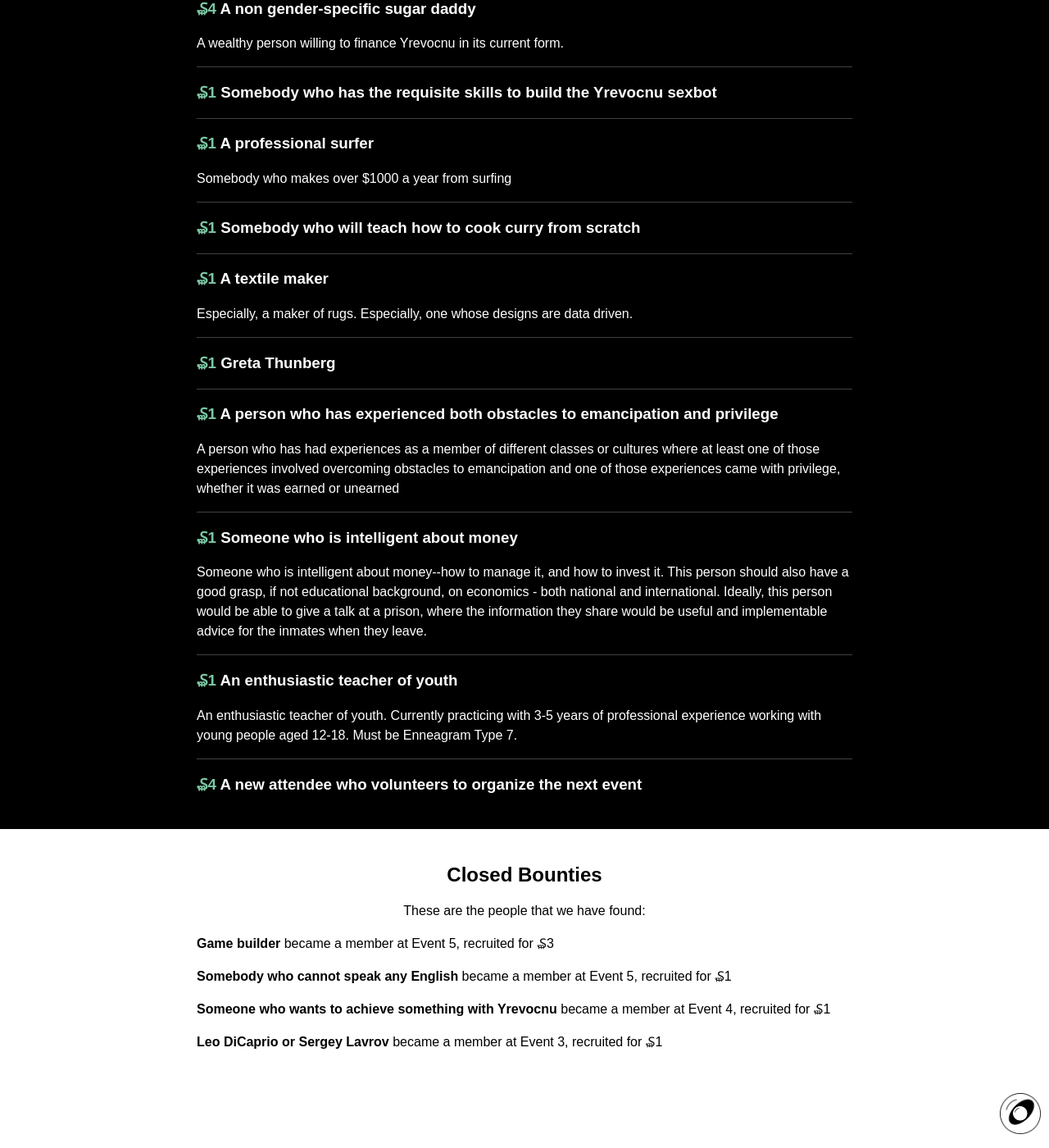
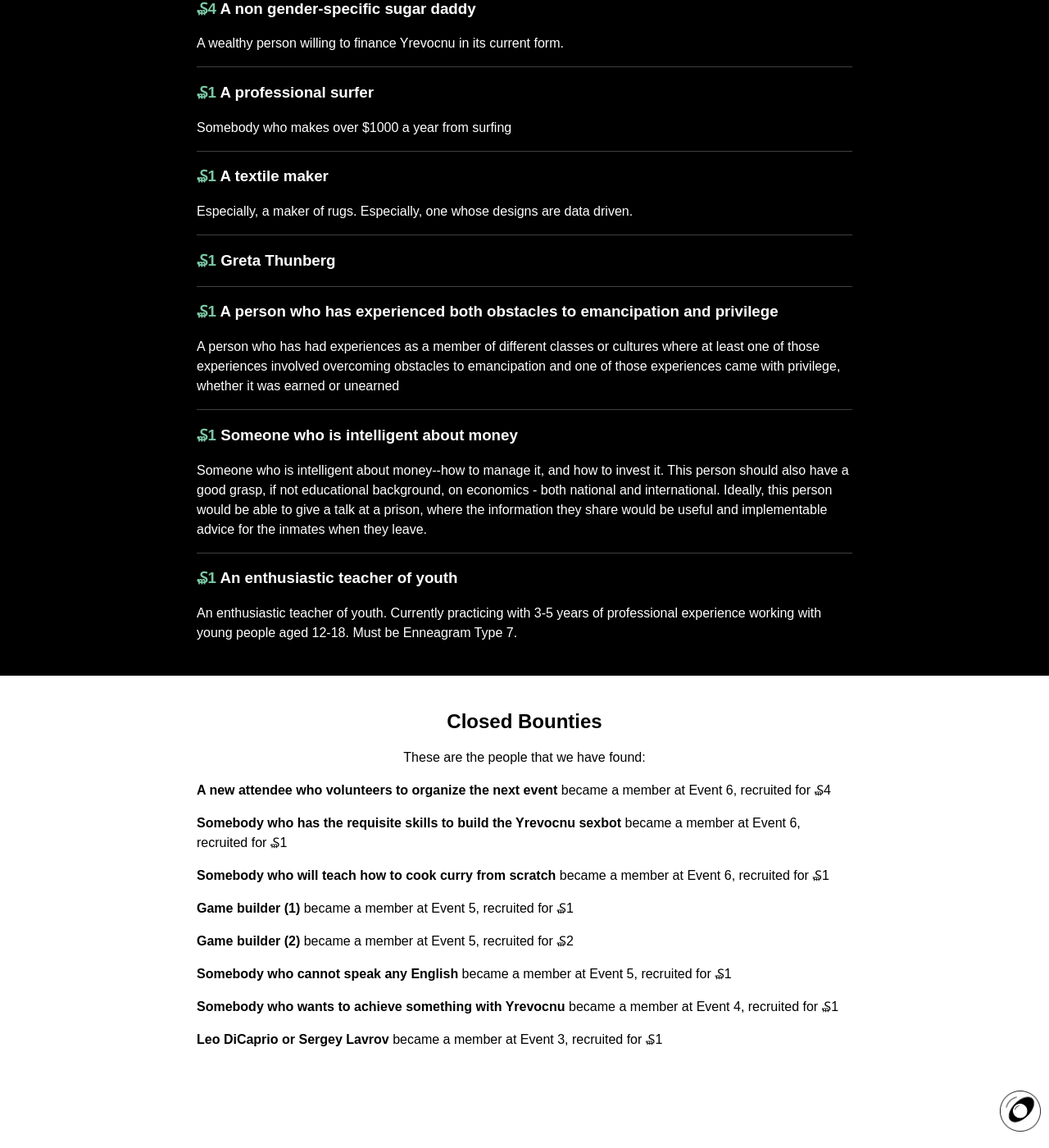
Before and after one commit to yrevocnu/yrevocnu.github.io, a Jekyll site: the page built from bounties.md, in a window 1280 px wide and 1400 px high, scrolled down 771 px. Shown: the whole window at 82% size. Built offline with Jekyll 4.4.1, drawn with Linux system fonts in a browser that asks for light colours.

Commit message:
updating bounty data (generated from tiamat/infinite-score) and bounty page layout

```diff
--- a/_data/bounties.yml
+++ b/_data/bounties.yml
@@ -1,89 +1,93 @@
+closed:
+- bounty: 4
+  closed: 6
+  open: 2
+  short: A new attendee who volunteers to organize the next event
+- bounty: 1
+  closed: 6
+  open: 3
+  short: Somebody who has the requisite skills to build the Yrevocnu sexbot
+- bounty: 1
+  closed: 6
+  open: 3
+  short: Somebody who will teach how to cook curry from scratch
+- bounty: 1
+  closed: 5
+  long: Somebody that will work directly with us on the project of building a video
+    game.
+  open: 4
+  short: Game builder (1)
+- bounty: 2
+  closed: 5
+  long: Somebody that will work directly with us on the project of building a video
+    game.
+  open: 4
+  short: Game builder (2)
+- bounty: 1
+  closed: 5
+  open: 4
+  short: Somebody who cannot speak any English
+- bounty: 1
+  closed: 4
+  long: A person who actively wants to achieve something with Yrevocnu members at
+    the Future Ball, such as learning and/or teaching something at an introductory
+    level, after having had their recruiter explain their Yrevocnu experiences. If
+    multiple individuals fulfill this requirement, preference will go to collaborations
+    with specific existing members (which may include the recruiter). In other words,
+    bringing a buddy you want to do something with is an ideal example.
+  open: 2
+  short: Somebody who wants to achieve something with Yrevocnu
+- bounty: 1
+  closed: 3
+  open: 2
+  short: Leo DiCaprio or Sergey Lavrov
 open:
-  - short: An Ambedkarite
-    bounty: ₷1
-    open: Event 4
-
-  - short: Noam Chomsky
-    bounty: ₷1
-    open: Event 4
-
-  - short: Coleman Hughes or Chloe Valdary
-    bounty: ₷1
-    open: Event 4
-
-  - short: A special education teacher
-    bounty: ₷1
-    open: Event 3
-
-  - short: Gardner Gould
-    bounty: ₷1
-    open: Event 3
-
-  - short: A non gender-specific sugar daddy
-    bounty: ₷4
-    long: A wealthy person willing to finance Yrevocnu in its current form.
-    open: Event 3
-
-  - short: Somebody who has the requisite skills to build the Yrevocnu sexbot
-    bounty: ₷1
-    open: Event 3
-
-  - short: A professional surfer
-    bounty: ₷1
-    long: Somebody who makes over $1000 a year from surfing
-    open: Event 3
-
-  - short: Somebody who will teach how to cook curry from scratch
-    bounty: ₷1
-    open: Event 3
-
-  - short: A textile maker
-    bounty: ₷1
-    long: Especially, a maker of rugs. Especially, one whose designs are data driven.
-    open: Event 3
-
-  - short: Greta Thunberg
-    bounty: ₷1
-    open: Event 3
-
-  - short: A person who has experienced both obstacles to emancipation and privilege
-    bounty: ₷1
-    long: A person who has had experiences as a member of different classes or cultures where at least one of those experiences involved overcoming obstacles to emancipation and one of those experiences came with privilege, whether it was earned or unearned
-    open: Event 2
-
-  - short: Someone who is intelligent about money
-    bounty: ₷1
-    long: Someone who is intelligent about money--how to manage it, and how to invest it. This person should also have a good grasp, if not educational background, on economics - both national and international. Ideally, this person would be able to give a talk at a prison, where the information they share would be useful and implementable advice for the inmates when they leave.
-    open: Event 2
-
-  - short: An enthusiastic teacher of youth
-    bounty: ₷1
-    long: An enthusiastic teacher of youth. Currently practicing with 3-5 years of professional experience working with young people aged 12-18. Must be Enneagram Type 7.
-    open: Event 2
-
-  - short: A new attendee who volunteers to organize the next event
-    bounty: ₷4
-    open: Event 2
-
-closed:
-  - short: Game builder
-    long: Somebody that will work directly with us on the project of building a video game.
-    bounty: ₷3
-    open: Event 4
-    closed: Event 5
-
-  - short: Somebody who cannot speak any English
-    bounty: ₷1
-    open: Event 4
-    closed: Event 5
-
-  - short: Someone who wants to achieve something with Yrevocnu
-    bounty: ₷1
-    long: A person who actively wants to achieve something with Yrevocnu members at the Future Ball, such as learning and/or teaching something at an introductory level, after having had their recruiter explain their Yrevocnu experiences. If multiple individuals fulfill this requirement, preference will go to collaborations with specific existing members (which may include the recruiter). In other words, bringing a buddy you want to do something with is an ideal example.
-    open: Event 2
-    closed: Event 4
-
-  - short: Leo DiCaprio or Sergey Lavrov
-    bounty: ₷1
-    open: Event 2
-    closed: Event 3
+- bounty: 1
+  open: 4
+  short: An Ambedkarite
+- bounty: 1
+  open: 4
+  short: Noam Chomsky
+- bounty: 1
+  open: 4
+  short: Coleman Hughes or Chloe Valdary
+- bounty: 1
+  open: 3
+  short: A special education teacher
+- bounty: 1
+  open: 3
+  short: Gardner Gould
+- bounty: 4
+  long: A wealthy person willing to finance Yrevocnu in its current form.
+  open: 3
+  short: A non gender-specific sugar daddy
+- bounty: 1
+  long: Somebody who makes over $1000 a year from surfing
+  open: 3
+  short: A professional surfer
+- bounty: 1
+  long: Especially, a maker of rugs. Especially, one whose designs are data driven.
+  open: 3
+  short: A textile maker
+- bounty: 1
+  open: 3
+  short: Greta Thunberg
+- bounty: 1
+  long: A person who has had experiences as a member of different classes or cultures
+    where at least one of those experiences involved overcoming obstacles to emancipation
+    and one of those experiences came with privilege, whether it was earned or unearned
+  open: 2
+  short: A person who has experienced both obstacles to emancipation and privilege
+- bounty: 1
+  long: Someone who is intelligent about money--how to manage it, and how to invest
+    it. This person should also have a good grasp, if not educational background,
+    on economics - both national and international. Ideally, this person would be
+    able to give a talk at a prison, where the information they share would be useful
+    and implementable advice for the inmates when they leave.
+  open: 2
+  short: Someone who is intelligent about money
+- bounty: 1
+  long: An enthusiastic teacher of youth. Currently practicing with 3-5 years of professional
+    experience working with young people aged 12-18. Must be Enneagram Type 7.
+  open: 2
+  short: An enthusiastic teacher of youth
--- a/_layouts/bounties.html
+++ b/_layouts/bounties.html
@@ -20,7 +20,7 @@
     <div class="text-left">
       {% for bounty in site.data.bounties.open %}
       <div class="bounty">
-        <h3><span class="woods">{{bounty.bounty}}</span> {{bounty.short}}</h3>
+        <h3><span class="woods">₷{{bounty.bounty}}</span> {{bounty.short}}</h3>
         <p>{{bounty.long}}</p>
       </div>
       {% endfor %}
@@ -34,7 +34,7 @@
     These are the people that we have found:
     <div class="text-left">
       {% for bounty in site.data.bounties.closed %}
-      <p><strong>{{bounty.short}}</strong> became a member at {{bounty.closed}}, recruited for {{bounty.bounty}}</p>
+      <p><strong>{{bounty.short}}</strong> became a member at Event {{bounty.closed}}, recruited for ₷{{bounty.bounty}}</p>
       {% endfor %}
     </div>
   </div>
```
